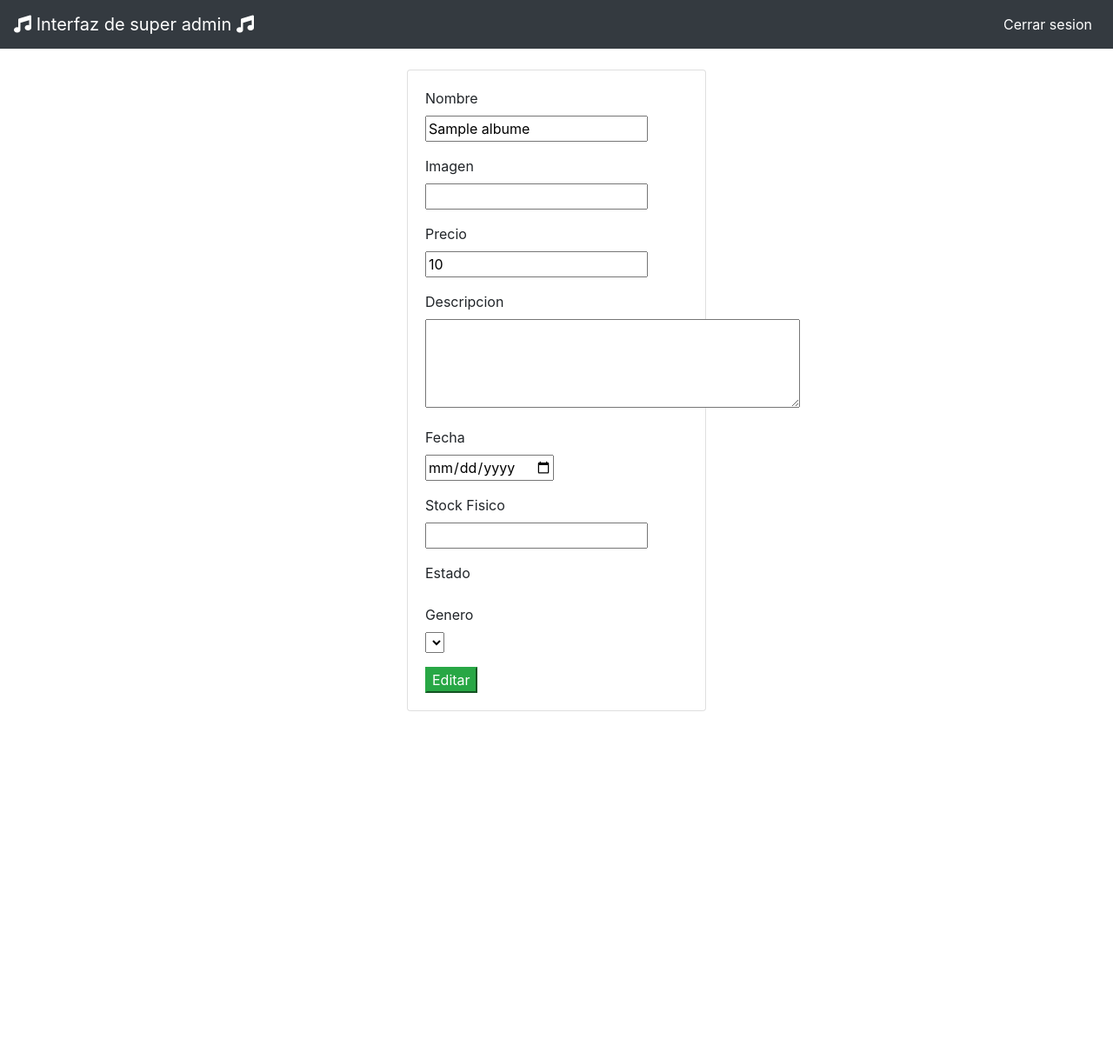
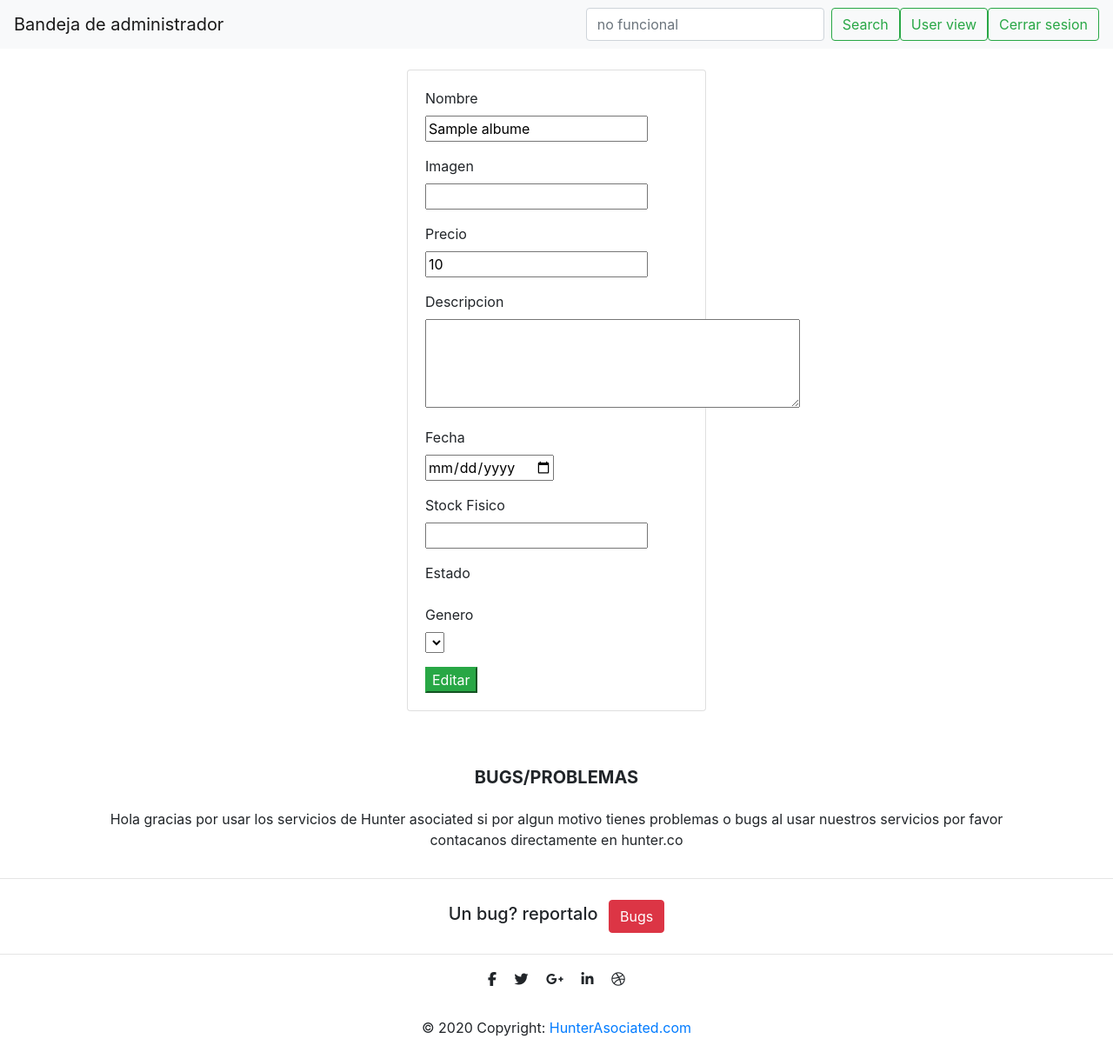
Before and after one commit to juavauj/MusicStore-PHP, a PHP site: page /files/formularios/editarAlbum.php?id=1 in a window 1280 px wide. Shown: the whole page at 87% size. Before the commit the page ends 818 px from the top, so only its background shows below. Run offline with PHP 8.4, Linux system fonts and the light colour scheme; tables that the repository leaves empty or names only in its code hold one stand-in row (values such as "Sample post"); data that the repository does not hold is empty; some libraries are stand-ins or nearby versions.

Commit message:
Mejorando funcionalidad dropdowns y header and footer

```diff
--- a/files/subpages/admins/footer.php
+++ b/files/subpages/admins/footer.php
@@ -1,5 +1,77 @@
+<footer>
+<footer class="page-footer font-small stylish-color-dark pt-4">
+
+<!-- Footer Links -->
+<div class="container text-center text-md-left">
+  <div class="row">
+    <div class="col-md-12 mx-auto">
+      <h5 class="font-weight-bold text-uppercase mt-3 mb-4 text-center">Bugs/problemas</h5>
+      <p class="text-center"> Hola gracias por usar los servicios de Hunter asociated si por algun motivo tienes
+          problemas o bugs al usar nuestros servicios por favor contacanos directamente en
+          hunter.co
+      </p>
+    </div>
+    <hr class="clearfix w-100 d-md-none">
+  </div>
+</div>
+
+<hr>
+
+<!-- Call to action -->
+<ul class="list-unstyled list-inline text-center py-2">
+  <li class="list-inline-item">
+    <h5 class="mb-1">Un bug? reportalo</h5>
+  </li>
+  <li class="list-inline-item">
+    <a href="#!" class="btn btn-danger btn-rounded">Bugs</a>
+  </li>
+</ul>
+<!-- Call to action -->
+
+<hr>
+<!-- Social buttons -->
+<ul class="list-unstyled list-inline text-center">
+  <li class="list-inline-item">
+    <a class="btn-floating btn-fb mx-1">
+      <i class="fab fa-facebook-f"> </i>
+    </a>
+  </li>
+  <li class="list-inline-item">
+    <a class="btn-floating btn-tw mx-1">
+      <i class="fab fa-twitter"> </i>
+    </a>
+  </li>
+  <li class="list-inline-item">
+    <a class="btn-floating btn-gplus mx-1">
+      <i class="fab fa-google-plus-g"> </i>
+    </a>
+  </li>
+  <li class="list-inline-item">
+    <a class="btn-floating btn-li mx-1">
+      <i class="fab fa-linkedin-in"> </i>
+    </a>
+  </li>
+  <li class="list-inline-item">
+    <a class="btn-floating btn-dribbble mx-1">
+      <i class="fab fa-dribbble"> </i>
+    </a>
+  </li>
+</ul>
+<!-- Social buttons -->
+
+<!-- Copyright -->
+<div class="footer-copyright text-center py-3">© 2020 Copyright:
+  <a href="https://mdbootstrap.com/"> HunterAsociated.com</a>
+</div>
+<!-- Copyright -->
+
+</footer>
+
+
+
 </body>
 <script src="https://code.jquery.com/jquery-3.4.1.slim.min.js" integrity="sha384-J6qa4849blE2+poT4WnyKhv5vZF5SrPo0iEjwBvKU7imGFAV0wwj1yYfoRSJoZ+n" crossorigin="anonymous"></script>
 <script src="https://stackpath.bootstrapcdn.com/bootstrap/4.4.1/js/bootstrap.min.js" integrity="sha384-wfSDF2E50Y2D1uUdj0O3uMBJnjuUD4Ih7YwaYd1iqfktj0Uod8GCExl3Og8ifwB6" crossorigin="anonymous"></script>
 <script src="https://cdn.jsdelivr.net/npm/popper.js@1.16.0/dist/umd/popper.min.js" integrity="sha384-Q6E9RHvbIyZFJoft+2mJbHaEWldlvI9IOYy5n3zV9zzTtmI3UksdQRVvoxMfooAo" crossorigin="anonymous"></script>
+<script src="../scripts/superAdmin.js"></script>
 </html>
--- a/files/subpages/admins/header.php
+++ b/files/subpages/admins/header.php
@@ -9,32 +9,14 @@
     <script src="https://kit.fontawesome.com/7045981063.js" crossorigin="anonymous"></script>
 </head>
 <body>
-
 <header>
-    <nav class="navbar navbar-expand-lg navbar-dark bg-dark sticky-top">
-
-        <a class="navbar-brand" >
-            <i class="fas fa-music"></i> Interfaz de super admin <i class="fas fa-music"></i>
-        </a>
-        <button class="navbar-toggler" data-target="#menu" data-toggle="collapse">
-            <span class="navbar-toggler-icon"></span>
-        </button>
-        <div class="collapse navbar-collapse" id="menu">
-            <ul class="navbar-nav ml-auto" >
-                <li class="nav-item active">
-                    <a href="#" class="nav-link"> Cerrar sesion </a>
-                </li>
-                <!-- <li class="nav-item dropdown">
-                    <a href="#" class="nav-link dropdown-toggle active" data-toggle="dropdown" data-target="desplegable">
-                        Redes
-                    </a>
-                    <div class="dropdown-menu">
-                        <a href="#" target="blank" class="dropdown-item"> Facebook </a>
-                        <a href="#" target="blank" class="dropdown-item"> Instagram </a>
-                    </d> -->
-
-
-            </ul>
-        </div>
+    <nav class="navbar navbar-light bg-light">
+        <a class="navbar-brand" href="#superadmin.php">Bandeja de administrador</a>
+        <form class="form-inline">
+            <input class="form-control mr-sm-2" type="search" placeholder="no funcional" aria-label="Search">
+            <a class="btn btn-outline-success my-2 my-sm-0" type="input" href="#">Search</a>
+            <a class="btn btn-outline-success my-2 my-sm-0" type="input" target="blank" href="../../../index.php">User view</a>
+            <a class="btn btn-outline-success my-2 my-sm-0" type="input" target="blank" href="../../../index.php">Cerrar sesion</a>
+        </form>
     </nav>
 </header>
```
Also changed, not shown: files/subpages/admins/admin.php (+14 -26 lines), files/subpages/admins/superAdmin.php (+16 -33 lines), files/subpages/scripts/superAdmin.js (added, +46 -0 lines).
